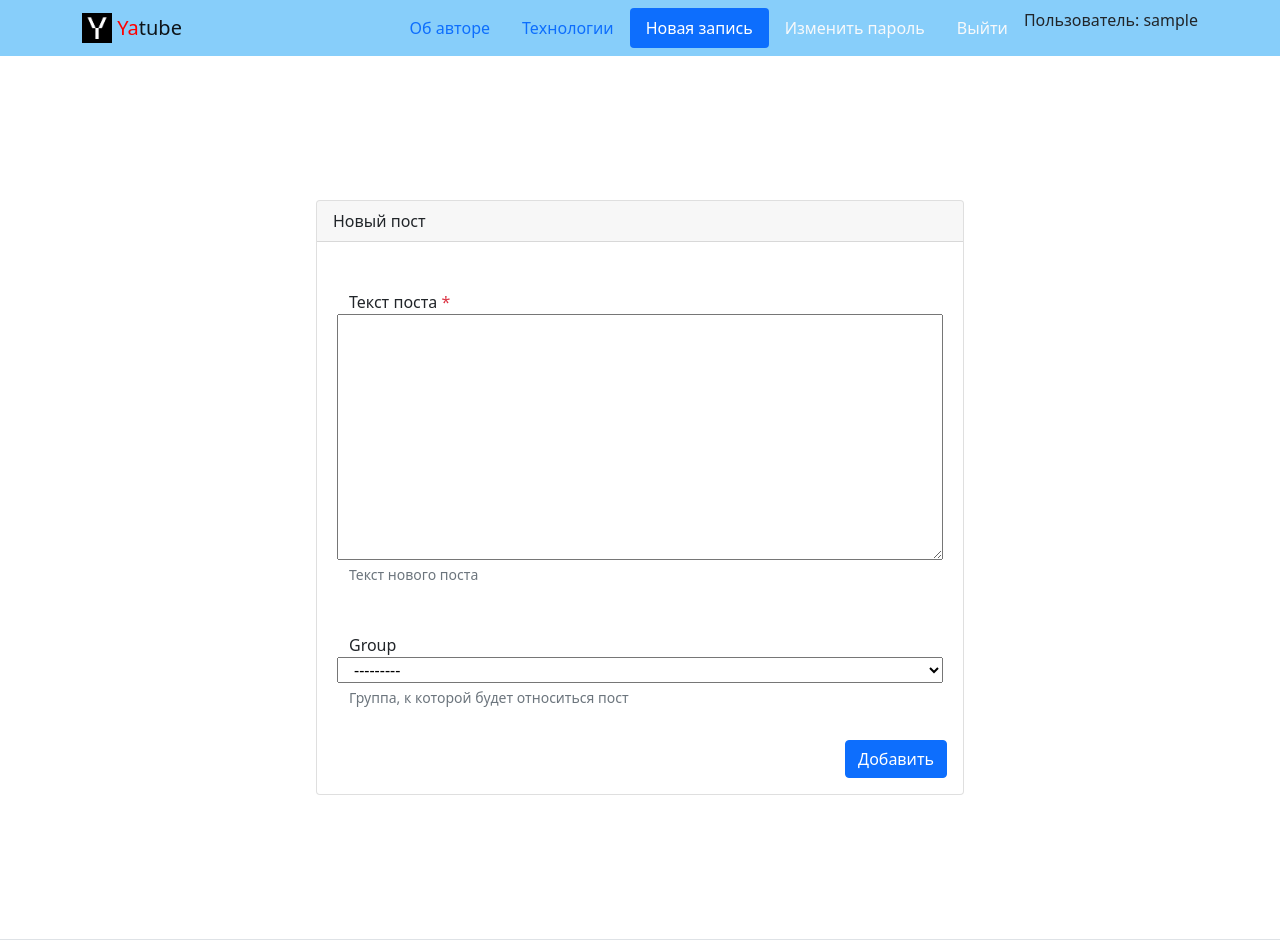
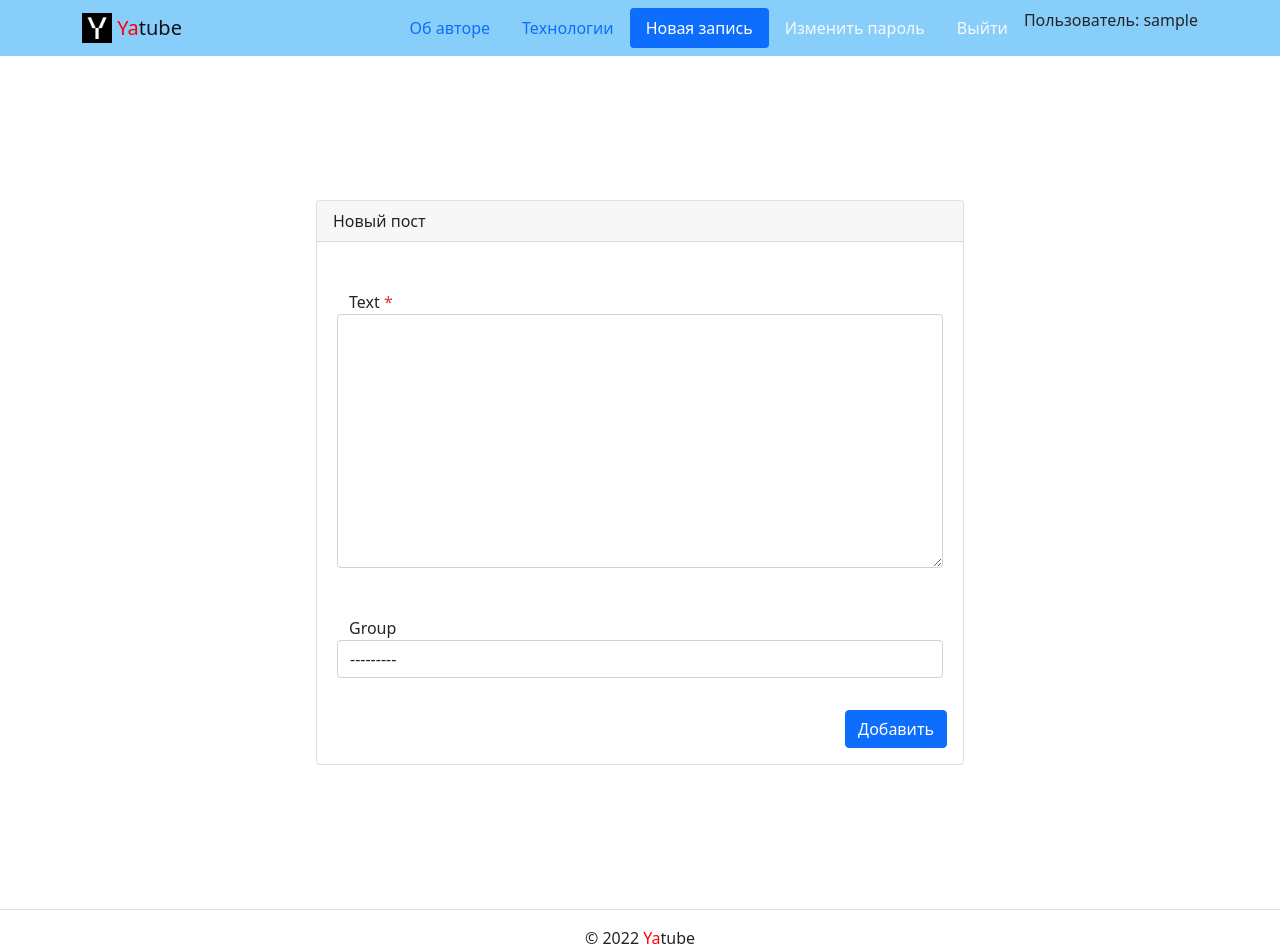
Before and after one commit to Moofup/hw03_forms, a Django app: page /create/ in a window 1280 px wide. Shown: the top 948 px of the page. Run offline with Django 3.2, Linux system fonts and the light colour scheme; a user stored in the database is signed in; tables that the repository leaves empty hold one stand-in row (values such as "Sample post"); some libraries are stand-ins or nearby versions.

Commit message:
Questioned label and help_text

```diff
--- a/yatube/posts/forms.py
+++ b/yatube/posts/forms.py
@@ -4,6 +4,17 @@ from .models import Post
 
 
 class PostForm(forms.ModelForm):
+
     class Meta:
         model = Post
         fields = ('text', 'group')
+
+        label = {
+            'text': 'Текст поста',
+            'group': 'Группа',
+        }
+
+        help_text = {
+            'text': 'Текст поста',
+            'group': 'Группа,к которой будет относиться пост',
+        }
--- a/yatube/templates/posts/create_post.html
+++ b/yatube/templates/posts/create_post.html
@@ -1,4 +1,6 @@
 {% extends 'base.html' %}
+
+{% load user_filters %}
 
 {% block title %}
   {% if is_edit %}
@@ -37,23 +39,22 @@
             {% endif %}
             <form method="post">
               {% csrf_token %}
-              <div class="form-group row my-3 p-3">
-                <label for="id_text">
-                  Текст поста
-                  <span class="required text-danger">*</span>
-                </label>
-                {{ form.text }}
-                <small id="id_text-help"
-                  class="form-text text-muted"
-                >Текст нового поста</small>
-              </div>
-              <div class="form-group row my-3 p-3">
-                <label for="id_group">Group</label>
-                {{ form.group }}
-                <small id="id_group-help"
-                       class="form-text text-muted"
-                >Группа, к которой будет относиться пост</small>
-              </div>
+              {% for field in form %}
+                <div class="form-group row my-3 p-3">
+                  <label for="{{ field.id_for_label }}">
+                    {{ field.label }}
+                    {% if field.field.required %}
+                      <span class="required text-danger">*</span>
+                    {% endif %}
+                  </label>
+                  {{ field|addclass:"form-control" }}
+                  {% if field.help_text %}
+                    <small id="{{ field.id_for_label }}-help" class="form-text text-muted">
+                    {{ field.help_text }}
+                    </small>
+                  {% endif %}
+                </div>
+              {% endfor %}
               <div class="d-flex justify-content-end">
                 <button type="submit" class="btn btn-primary">
                   {% if is_edit %}
```
